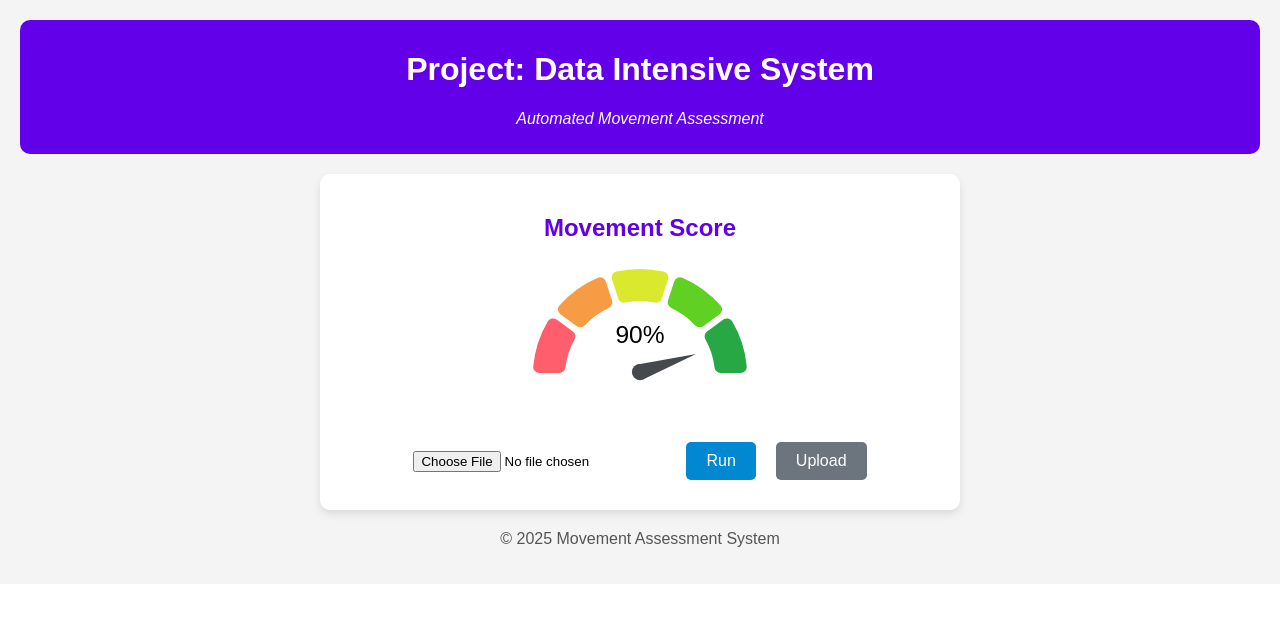
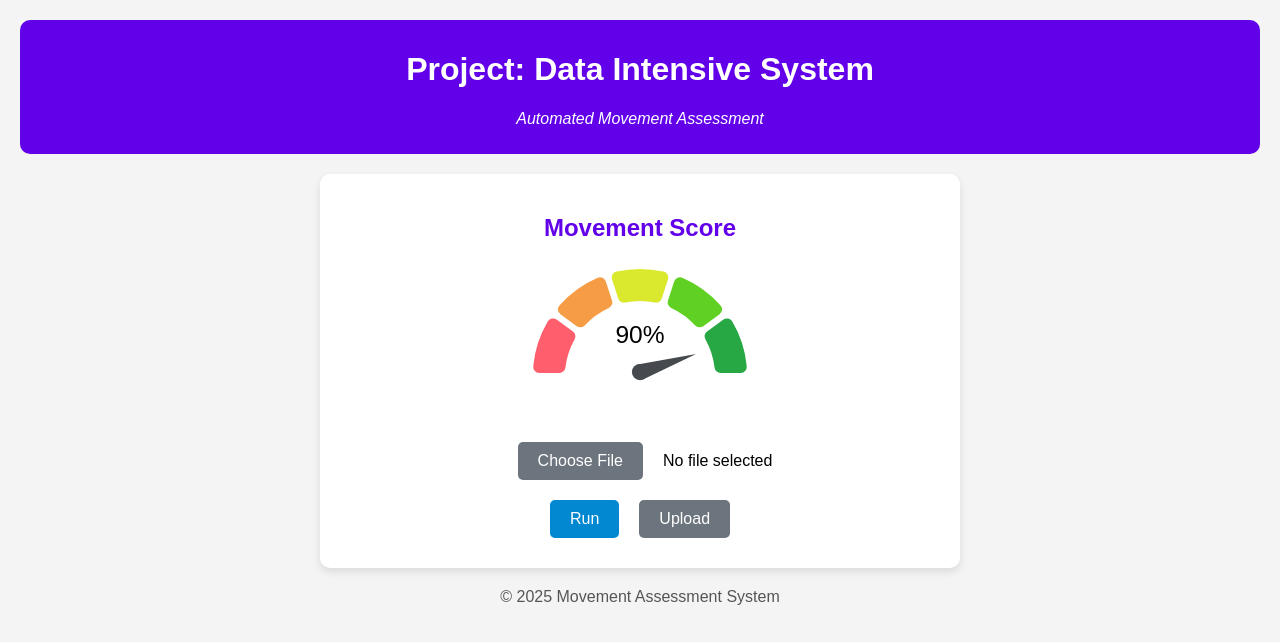
Before and after one commit to anass98h/machine_learning_projekt, a React (Create React App) app in the folder frontend/: page / in a window 1280 px wide. Shown: the top 644 px of the page. Built offline with nearby package versions, Linux system fonts and the light colour scheme.

Commit message:
Log and aesthetic updates

```diff
--- a/frontend/src/App.js
+++ b/frontend/src/App.js
@@ -2,42 +2,42 @@ import React, { useState } from "react";
 import GaugeChart from "react-gauge-chart";
 
 function App() {
-  const [score, setScore] = useState(0.9); // Valore iniziale normalizzato (0-1)
-  const [category, setCategory] = useState(""); // Stato per la categoria
-  const [modelVersion, setModelVersion] = useState(""); // Stato per la versione del modello
-  const [file, setFile] = useState(null); // Stato per il file caricato
-  const [loading, setLoading] = useState(false); // Stato per il caricamento
+  const [score, setScore] = useState(0.9); // initial normalized score (0-1)
+  const [category, setCategory] = useState(""); // state for the category
+  const [modelVersion, setModelVersion] = useState(""); // state for the model version
+  const [file, setFile] = useState(null); // state for the uploaded file
+  const [loading, setLoading] = useState(false); // state for loading
 
-  // Funzione per gestire la predizione (Run)
+  // Function to handle the run button
   const handleRun = async () => {
     setLoading(true);
     try {
       const response = await fetch("http://localhost:8000/models");
       if (!response.ok) {
-        throw new Error(`Errore HTTP! Stato: ${response.status}`);
+        throw new Error(`HTTP Error! Status: ${response.status}`);
       }
 
       const data = await response.json();
-      console.log(data); // Aggiungi questa riga per vedere cosa ricevi
+      console.log(data);
 
-      // Imposta i dati ricevuti
-      setScore(data.score / 100); // Normalizza il punteggio a un valore tra 0 e 1
+      // Update the state with the received data
+      setScore(data.score / 100); // Normalize the score (0-1)
       setCategory(data.category);
       setModelVersion(data.model_version);
 
       alert(JSON.stringify(data));
     } catch (error) {
-      console.error("Errore durante la predizione:", error);
+      console.error("Error during prediction:", error);
       alert(error);
     } finally {
       setLoading(false);
     }
   };
 
-  // Funzione per gestire l'upload del file
+  // Function to handle the file upload
   const handleFileUpload = async () => {
     if (!file) {
-      alert("Per favore, carica un file!");
+      alert("Please upload a file!");
       return;
     }
 
@@ -52,14 +52,14 @@ function App() {
       });
 
       if (!response.ok) {
-        throw new Error(`Errore HTTP! Stato: ${response.status}`);
+        throw new Error(`HTTP Error! Status: ${response.status}`);
       }
 
       const data = await response.json();
-      console.log(data); // Logga la risposta per vedere cosa ricevi
-      alert(`Categoria: ${data.category}, Punteggio: ${data.score}`);
+      console.log(data); // Log the response data
+      alert(`Category: ${data.category}, Score: ${data.score}`);
     } catch (error) {
-      console.error("Errore durante l'upload del file:", error);
+      console.error("Error during file upload", error);
       alert(error);
     } finally {
       setLoading(false);
@@ -84,17 +84,40 @@ function App() {
           arcWidth={0.3}
           style={{ width: "300px", height: "150px", margin: "0 auto" }}
           textColor="#000000"
-        //formatTextValue={(value) => `${Math.round(value * 100)}%`}
         />
 
-        <div style={{ marginTop: "20px" }}>
-          <input
-            type="file"
-            accept=".csv"
-            onChange={(e) => setFile(e.target.files[0])}
-            style={{ margin: "10px" }}
-          />
+        <div style={{ marginTop: "20px", display: "flex", alignItems: "center", justifyContent: "center" }}>
+          <label
+            style={{
+              margin: "10px",
+              padding: "10px 20px",
+              backgroundColor: "#6c757d",
+              color: "white",
+              cursor: "pointer",
+              borderRadius: "5px",
+              border: "none",
+              fontSize: "16px",
+              transition: "background-color 0.3s",
+            }}
+          >
+            Choose File
+            <input
+              type="file"
+              accept=".csv"
+              onChange={(e) => setFile(e.target.files[0])}
+              style={{ display: "none" }} // Nasconde l'input predefinito
+            />
+          </label>
+          <div style={{ marginLeft: "10px" }}>
+            {file ? (
+              <span>{file.name}</span> // Mostra il nome del file selezionato
+            ) : (
+              <span>No file selected</span> // Messaggio quando nessun file è selezionato
+            )}
+          </div>
+        </div>
 
+        <div>
           <button
             onClick={handleRun}
             disabled={loading}
@@ -110,7 +133,7 @@ function App() {
               transition: "background-color 0.3s",
             }}
           >
-            {loading ? "Caricamento..." : "Run"}
+            {loading ? "Loading..." : "Run"}
           </button>
 
           <button
@@ -128,15 +151,15 @@ function App() {
               transition: "background-color 0.3s",
             }}
           >
-            {loading ? "Caricamento..." : "Upload"}
+            {loading ? "Loading..." : "Upload"}
           </button>
         </div>
 
         {/* Display category and model version */}
         {category && (
           <div style={{ marginTop: "20px", fontSize: "18px" }}>
-            <p><strong>Categoria:</strong> {category}</p>
-            <p><strong>Versione del modello:</strong> {modelVersion}</p>
+            <p><strong>Category:</strong> {category}</p>
+            <p><strong>Model Version:</strong> {modelVersion}</p>
           </div>
         )}
       </div>
```
